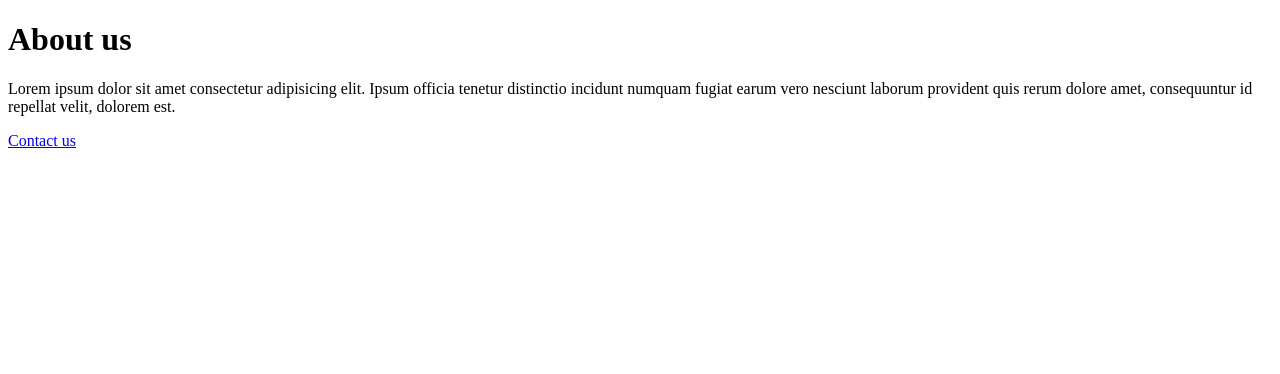
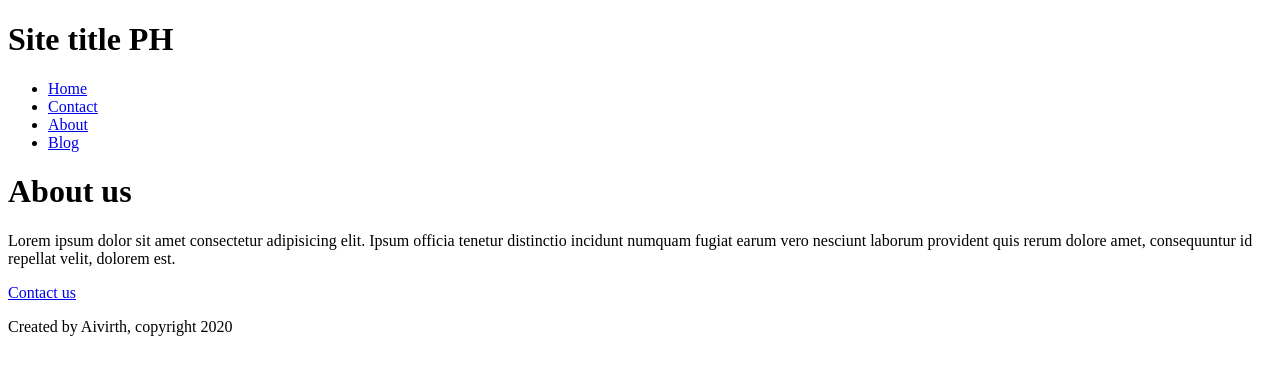
Before and after one commit to Aivirth/gatsby_bootcamp, a Gatsby site: page /about in a window 1280 px wide. Built offline with nearby package versions, Linux system fonts and the light colour scheme; Gatsby itself is replaced by a stand-in of ours.

Commit message:
Added basic layout

```diff
--- /dev/null
+++ b/src/components/footer.js
@@ -0,0 +1,11 @@
+import React from "react"
+
+const Footer = () => {
+  return (
+    <footer>
+      <p>Created by Aivirth, copyright {new Date().getFullYear()}</p>
+    </footer>
+  )
+}
+
+export default Footer
--- /dev/null
+++ b/src/components/header.js
@@ -0,0 +1,41 @@
+import React from "react";
+import { Link } from "gatsby";
+
+const Header = () => {
+  const siteLinks = [
+    {
+      url: "/",
+      name: "Home",
+    },
+    {
+      url: "/contact",
+      name: "Contact",
+    },
+    {
+      url: "/about",
+      name: "About",
+    },
+    {
+      url: "/blog",
+      name: "Blog",
+    },
+  ];
+  return (
+    <header>
+      <h1>Site title PH</h1>
+      <nav>
+        <ul>
+          {siteLinks.map(link => {
+            return (
+              <li>
+                <Link to={link.url}>{link.name}</Link>
+              </li>
+            );
+          })}
+        </ul>
+      </nav>
+    </header>
+  );
+};
+
+export default Header;
--- /dev/null
+++ b/src/components/layout.js
@@ -0,0 +1,16 @@
+import React from "react";
+import Header from "./header";
+import Footer from "./footer";
+
+const Layout = props => {
+  const { children } = props;
+  return (
+    <div>
+      <Header />
+      {children}
+      <Footer />
+    </div>
+  );
+};
+
+export default Layout;
--- a/src/pages/about.js
+++ b/src/pages/about.js
@@ -1,8 +1,10 @@
-import React from "react"
-import { Link } from "gatsby"
+import React from "react";
+import { Link } from "gatsby";
+import Layout from "../components/layout";
+
 const AboutPage = () => {
   return (
-    <div>
+    <Layout>
       <h1>About us</h1>
       <p>
         Lorem ipsum dolor sit amet consectetur adipisicing elit. Ipsum officia
@@ -13,8 +15,8 @@ const AboutPage = () => {
       <p>
         <Link to="/contact">Contact us</Link>
       </p>
-    </div>
-  )
-}
+    </Layout>
+  );
+};
 
-export default AboutPage
+export default AboutPage;
```
Also changed, not shown: src/pages/blog.js (+8 -6 lines), src/pages/contact.js (+8 -6 lines), src/pages/index.js (+8 -7 lines), 1 other file.
